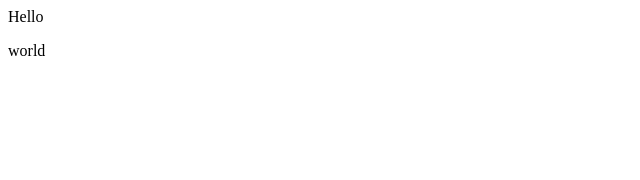
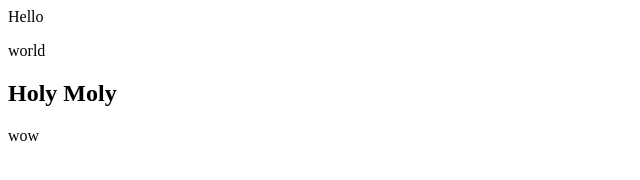
Before and after one commit to Leran-Johnson/demo-repo2, a plain HTML site: page index.html in a window 1280 px wide. Shown: the whole page, without its empty margins (0-640 px from the left). Drawn offline with Linux system fonts and the light colour scheme.

Commit message:
added lines

```diff
--- a/index.html
+++ b/index.html
@@ -1,2 +1,4 @@
 <div>Hello</div>
 <p>world</p>
+<h2>Holy Moly</h2>
+<p>wow</p>
```
